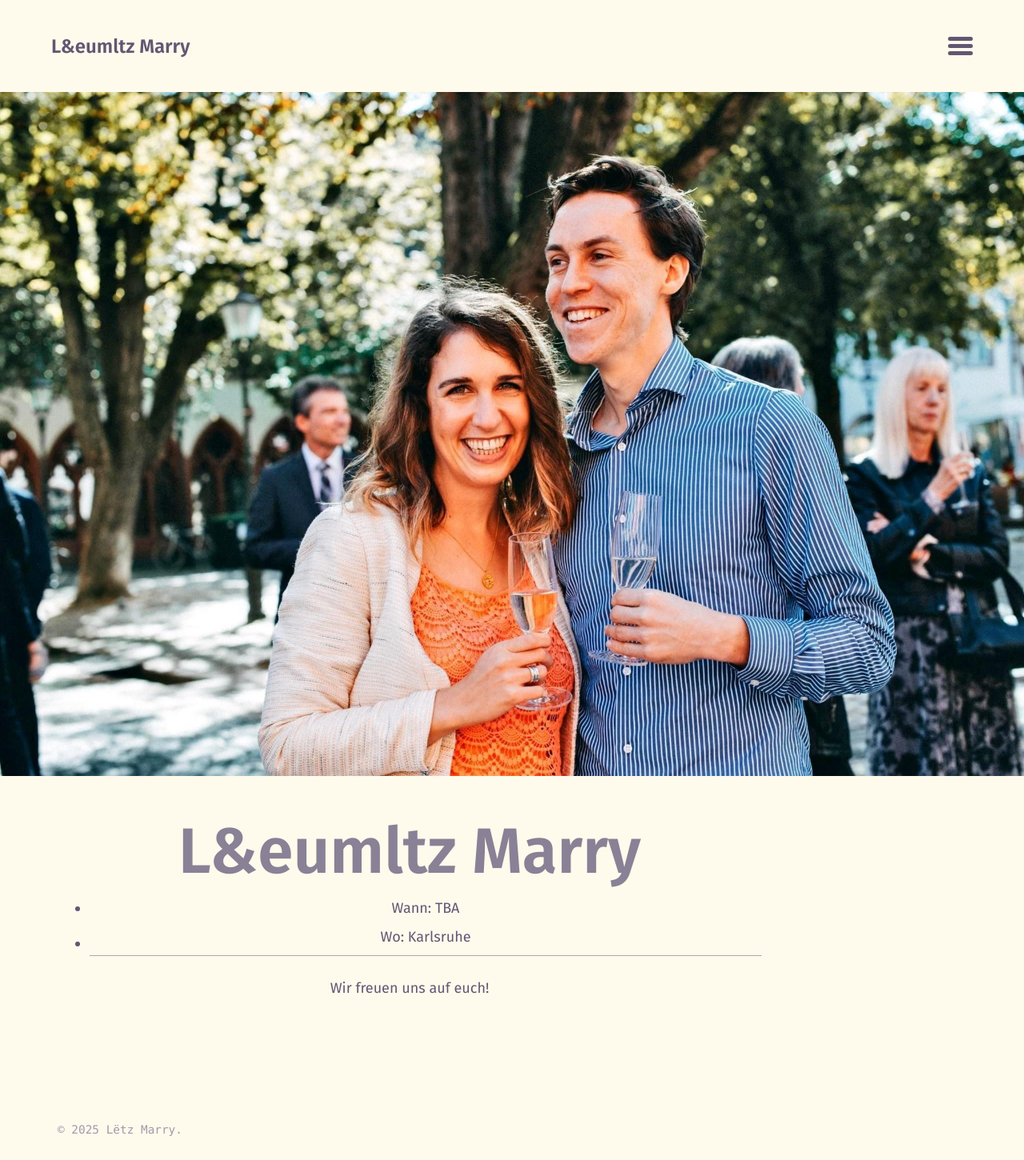
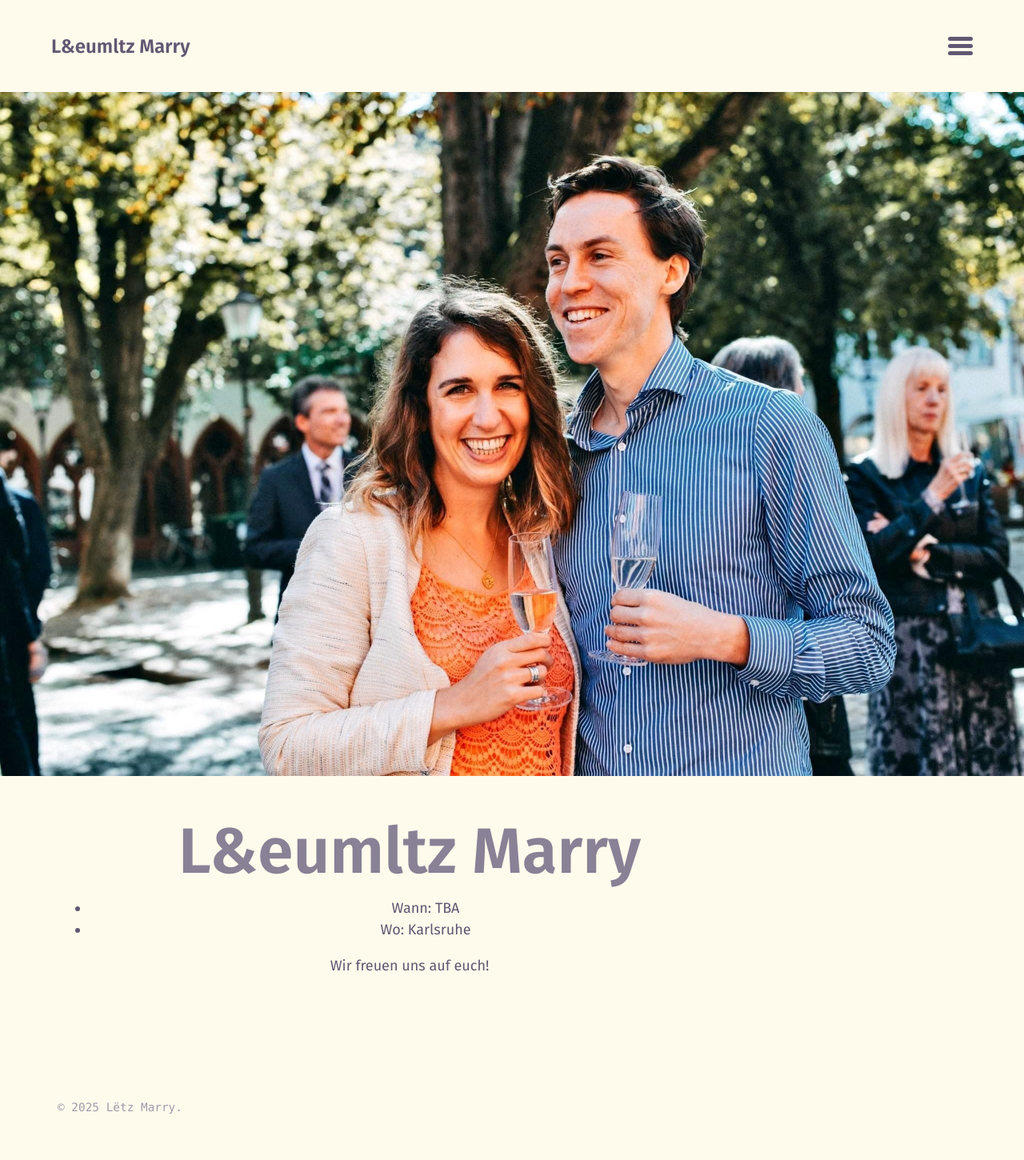
Before and after one commit to GwJoCl/LetzMarry, a Jekyll site: the page built from index.html, in a window 1280 px wide. Shown: the whole page at 80% size. Built offline with Jekyll 4.4.1, drawn with Linux system fonts in a browser that asks for light colours; the list of posts is cut into pages by our own code; after the commit the page ends 1422 px from its top, so only the background shows below that.

```diff
--- a/index.html
+++ b/index.html
@@ -6,7 +6,7 @@ sub_title:
 image: /assets/images/Freiburg.jpg
 introduction: |
   - Wann: TBA
-  - Wo: Karlsruhe |
+  - Wo: Karlsruhe
 
   Wir freuen uns auf euch!
 ---
```
